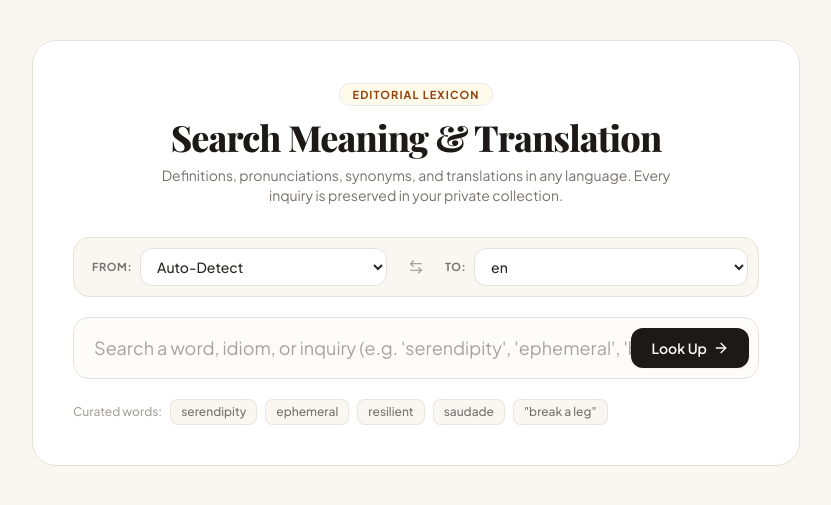
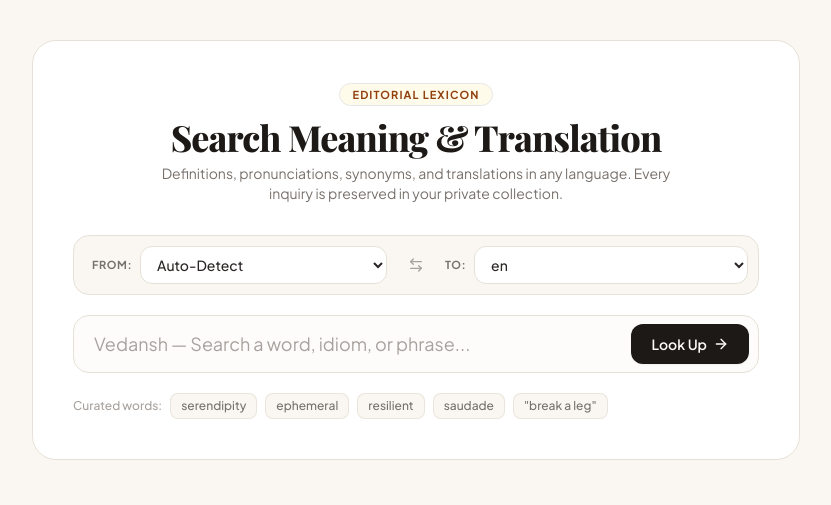
Before and after one commit to littleint/Search-Meaning-Translation, a FastAPI app: template templates/index.html in a window 1280 px wide. Shown: the part 81-586 px from the top of the page, without its empty margins (224-1055 px from the left). Run offline with FastAPI, Linux system fonts and the light colour scheme; the template is opened without the code that fills it: most values are stand-ins (such as "Sample title", 1, 10 or a date in 2020); parts of the project's set-up code (start-up, migrations or seed data) failed here and were passed over; some libraries are stand-ins or nearby versions; some web fonts are replaced.

Commit message:
Update search placeholder with Vedansh and clean up branding

```diff
--- a/templates/index.html
+++ b/templates/index.html
@@ -9,7 +9,7 @@
         <div class="text-center max-w-lg mx-auto mb-8">
             <span class="text-[11px] font-bold uppercase tracking-widest text-cognac-700 bg-cognac-50 border border-cognac-200/60 px-3 py-1 rounded-full">Editorial Lexicon</span>
             <h1 class="text-3xl sm:text-4xl font-extrabold font-serif-title text-ink-900 tracking-tight mt-3">Search Meaning & Translation</h1>
-            <p class="text-ink-500 text-sm mt-2 font-sans">Definitions, pronunciations, synonyms, and translations in any language. Every inquiry is preserved in your private collection.</p>
+            <p class="text-ink-500 text-xs sm:text-sm mt-1.5 font-sans">Definitions, pronunciations, synonyms, and translations in any language. Every inquiry is preserved in your private collection.</p>
         </div>
 
         <!-- Language Selectors -->
@@ -44,18 +44,19 @@
                 <input
                     type="text"
                     id="search-input"
-                    placeholder="Search a word, idiom, or inquiry (e.g. 'serendipity', 'ephemeral', 'break a leg')..."
+                    placeholder="Vedansh — Search a word, idiom, or phrase..."
                     required
                     autocomplete="off"
-                    class="w-full pl-5 pr-28 py-4 text-base sm:text-lg rounded-2xl border border-[#E7E2D8] bg-[#FAF7F2]/40 focus:bg-white focus:border-cognac-600 focus:ring-2 focus:ring-cognac-100 focus:outline-none transition text-ink-900 placeholder:text-ink-400 font-sans shadow-xs"
+                    class="w-full pl-4 sm:pl-5 pr-13 sm:pr-28 py-3 sm:py-3.5 text-base sm:text-lg rounded-2xl border border-[#E7E2D8] bg-[#FAF7F2]/40 focus:bg-white focus:border-cognac-600 focus:ring-2 focus:ring-cognac-100 focus:outline-none transition text-ink-900 placeholder:text-ink-400 font-sans shadow-xs"
                 >
-                <div class="absolute right-2.5 flex items-center">
+                <div class="absolute right-2 sm:right-2.5 flex items-center">
                     <button
                         type="submit"
                         id="search-btn"
-                        class="px-5 py-2.5 bg-ink-900 hover:bg-ink-800 text-paper-50 font-semibold rounded-xl text-sm transition shadow-sm flex items-center space-x-1.5 active:scale-95"
+                        class="w-9 h-9 sm:w-auto sm:h-auto sm:px-5 sm:py-2.5 bg-ink-900 hover:bg-ink-800 text-paper-50 font-semibold rounded-xl text-sm transition shadow-sm flex items-center justify-center sm:space-x-1.5 active:scale-95"
+                        title="Search / Look Up"
                     >
-                        <span>Look Up</span>
+                        <span class="hidden sm:inline">Look Up</span>
                         <i data-lucide="arrow-right" class="w-4 h-4"></i>
                     </button>
                 </div>
```
